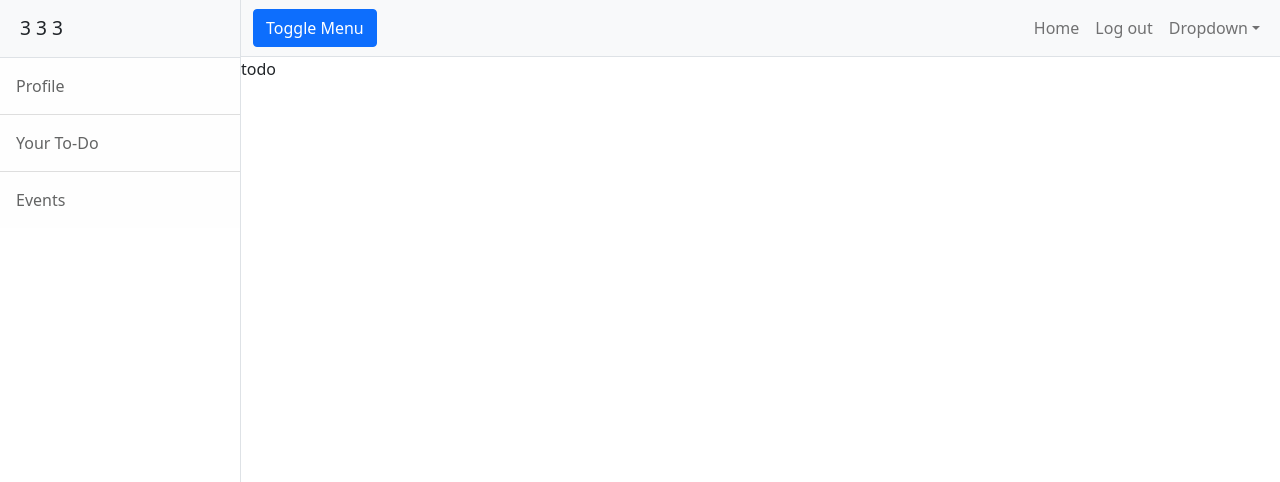
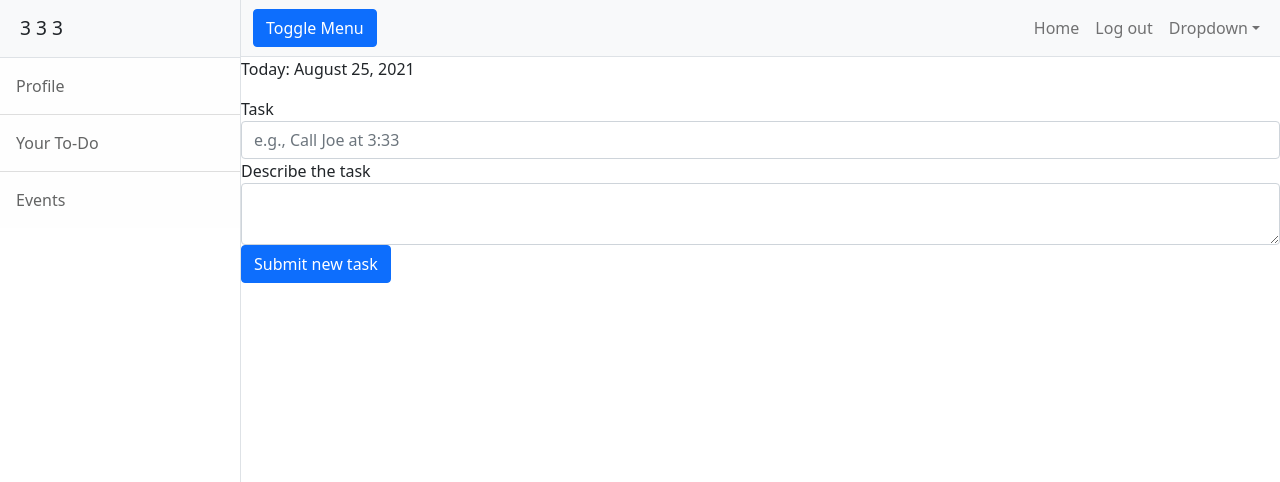
Before and after one commit to rullcoin/todo-list, a Flask app: page /to-do in a window 1280 px wide. Shown: the top 482 px of the page. Run offline with Flask 2, Linux system fonts and the light colour scheme; a user stored in the database is signed in; some libraries are stand-ins or nearby versions.

Commit message:
Add email validator, user task show-up on profile page, task to DB

```diff
--- a/forms.py
+++ b/forms.py
@@ -1,7 +1,8 @@
 from flask_wtf import FlaskForm
-from wtforms import StringField, SubmitField, PasswordField
+from wtforms import StringField, SubmitField, PasswordField, validators
 from wtforms.validators import DataRequired, URL
 from flask_ckeditor import CKEditorField
+from wtforms.fields.html5 import EmailField
 
 
 ##WTForm
@@ -14,7 +15,7 @@ class CreatePostForm(FlaskForm):
 
 
 class RegisterForm(FlaskForm):
-    email = StringField("Email", validators=[DataRequired()])
+    email = EmailField("Email", validators=[DataRequired(), validators.Email()])
     password = PasswordField("Password", validators=[DataRequired()])
     submit = SubmitField("Sign Me Up!")
 
@@ -25,6 +26,7 @@ class LoginForm(FlaskForm):
     submit = SubmitField("Let Me In!")
 
 
-class CommentForm(FlaskForm):
-    comment_text = CKEditorField("Comment", validators=[DataRequired()])
-    submit = SubmitField("Submit Comment")
+class TaskForm(FlaskForm):
+    task = StringField("Task", validators=[DataRequired()], render_kw={"placeholder": "e.g., Call Joe at 3:33"})
+    description = CKEditorField("Describe the task", validators=[DataRequired()])
+    submit = SubmitField("Submit new task")
--- a/main.py
+++ b/main.py
@@ -1,3 +1,5 @@
+import datetime
+
 from flask import Flask, render_template, redirect, url_for, flash, abort
 from flask_bootstrap import Bootstrap
 from flask_ckeditor import CKEditor
@@ -7,7 +9,7 @@ from werkzeug.security import generate_password_hash, check_password_hash
 from flask_sqlalchemy import SQLAlchemy
 from sqlalchemy.orm import relationship
 from flask_login import UserMixin, login_user, LoginManager, login_required, current_user, logout_user
-from forms import LoginForm, RegisterForm, CreatePostForm, CommentForm
+from forms import LoginForm, RegisterForm, CreatePostForm, TaskForm
 from flask_gravatar import Gravatar
 import os
 
@@ -45,7 +47,8 @@ class Todo(db.Model):
     author_id = db.Column(db.Integer, db.ForeignKey("users.id"))
     author = relationship("User", back_populates="todo")
     date = db.Column(db.String(250), nullable=False)
-    text = db.Column(db.Text, nullable=False)
+    task = description = db.Column(db.String, nullable=False)
+    description = db.Column(db.String, nullable=False)
 
 #db.create_all()
 
@@ -58,7 +61,8 @@ def home():
 
 @app.route('/profile')
 def profile():
-    return render_template('profile.html')
+    tasks = Todo.query.all()
+    return render_template('profile.html', tasks=tasks, current_user=current_user)
 
 @app.route('/Login', methods= ['GET', 'POST'])
 def login():
@@ -82,9 +86,23 @@ def login():
             return redirect(url_for('home'))
     return render_template('login.html', form=form, toggle= hide_toggle, login=log, current_user=current_user)
 
+
 @app.route('/to-do', methods= ['GET', 'POST'])
+@login_required
 def todo_list():
-    return render_template('todo.html')
+    dater = date.today().strftime("%B %d, %Y")
+    form = TaskForm()
+    if form.validate_on_submit():
+        new_task = Todo(
+            author= current_user,
+            date= dater,
+            task= form.task.data,
+            description= form.description.data
+        )
+        db.session.add(new_task)
+        db.session.commit()
+        return redirect(url_for("profile"))
+    return render_template('todo.html', date=dater, form=form)
 
 @app.route('/sign_up', methods = ['GET', 'POST'])
 def sign_up():
--- a/templates/todo.html
+++ b/templates/todo.html
@@ -1,12 +1,17 @@
 {% include "header.html" %}
 {% include "sidebar.html" %}
+{% import "bootstrap/wtf.html" as wtf %}
 
 <body>
 
 <div id="page-content-wrapper">
 {% include 'topnav.html' %}
 
-<p> todo</p>
+<p>Today: {{date}}</p>
+
+        {{ ckeditor.load() }}
+        {{ ckeditor.config(name='description') }}
+        {{ wtf.quick_form(form, novalidate=True, button_map={"submit": "primary"}) }}
 </div>
 
         <script src="https://cdn.jsdelivr.net/npm/bootstrap@5.1.0/dist/js/bootstrap.bundle.min.js"></script>
```
Also changed, not shown: templates/profile.html (+29 -0 lines), posts.db (added).
